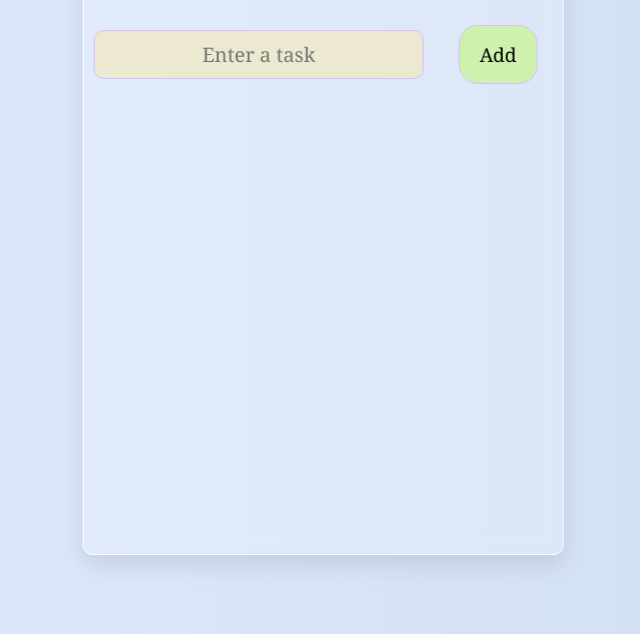
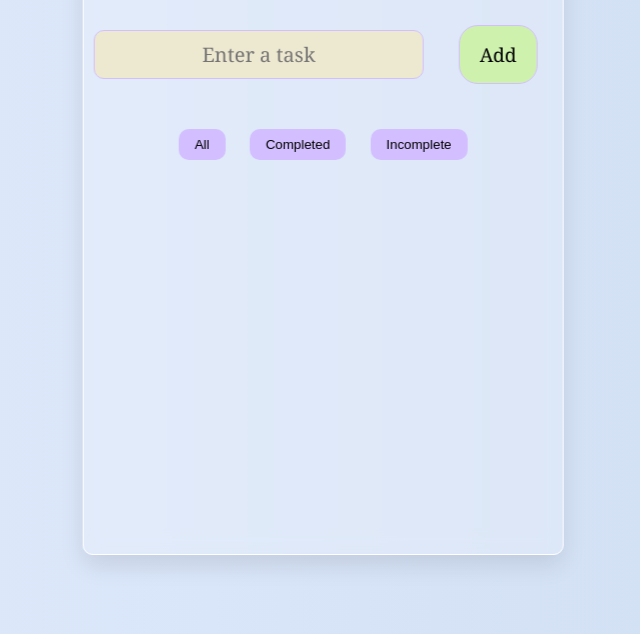
Before and after one commit to DevLexi/The-To-Do-List, a plain HTML site: page index.html in a window 1280 px wide. Shown: the part 166-800 px from the top of the page, without its empty margins (317-957 px from the left). Drawn offline with Linux system fonts and the light colour scheme.

Commit message:
Update index.html

```diff
--- a/index.html
+++ b/index.html
@@ -13,6 +13,11 @@
         <input type="text" id="taskinput" placeholder="Enter a task">
         <button id="addbtn">Add</button>
         </div>
+        <div class="filter">
+  <button class="filter-btn" data-filter="all">All</button>
+  <button class="filter-btn" data-filter="completed">Completed</button>
+  <button class="filter-btn" data-filter="incomplete">Incomplete</button>
+</div>
         <ul id="tasklist">
 
         </ul>
```
